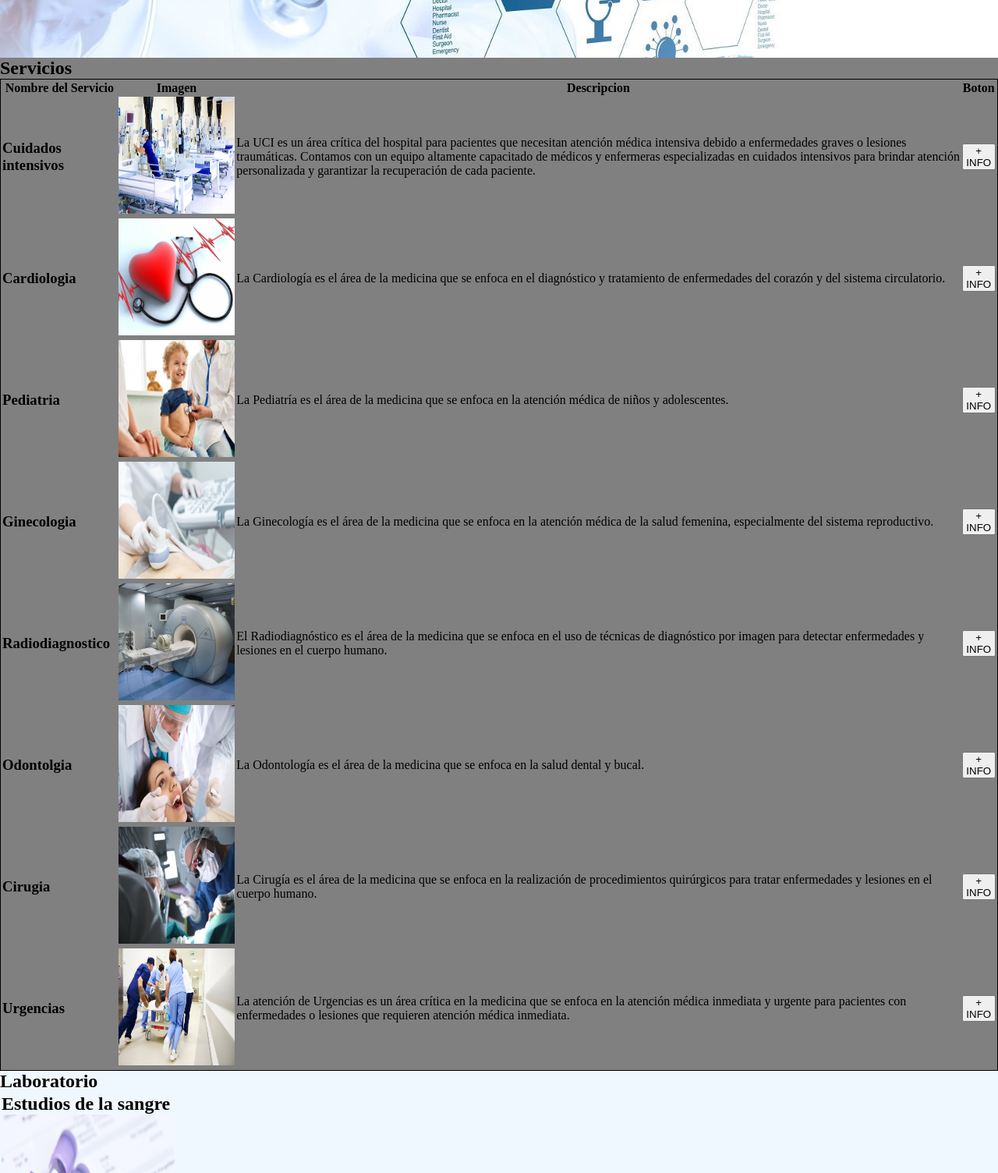
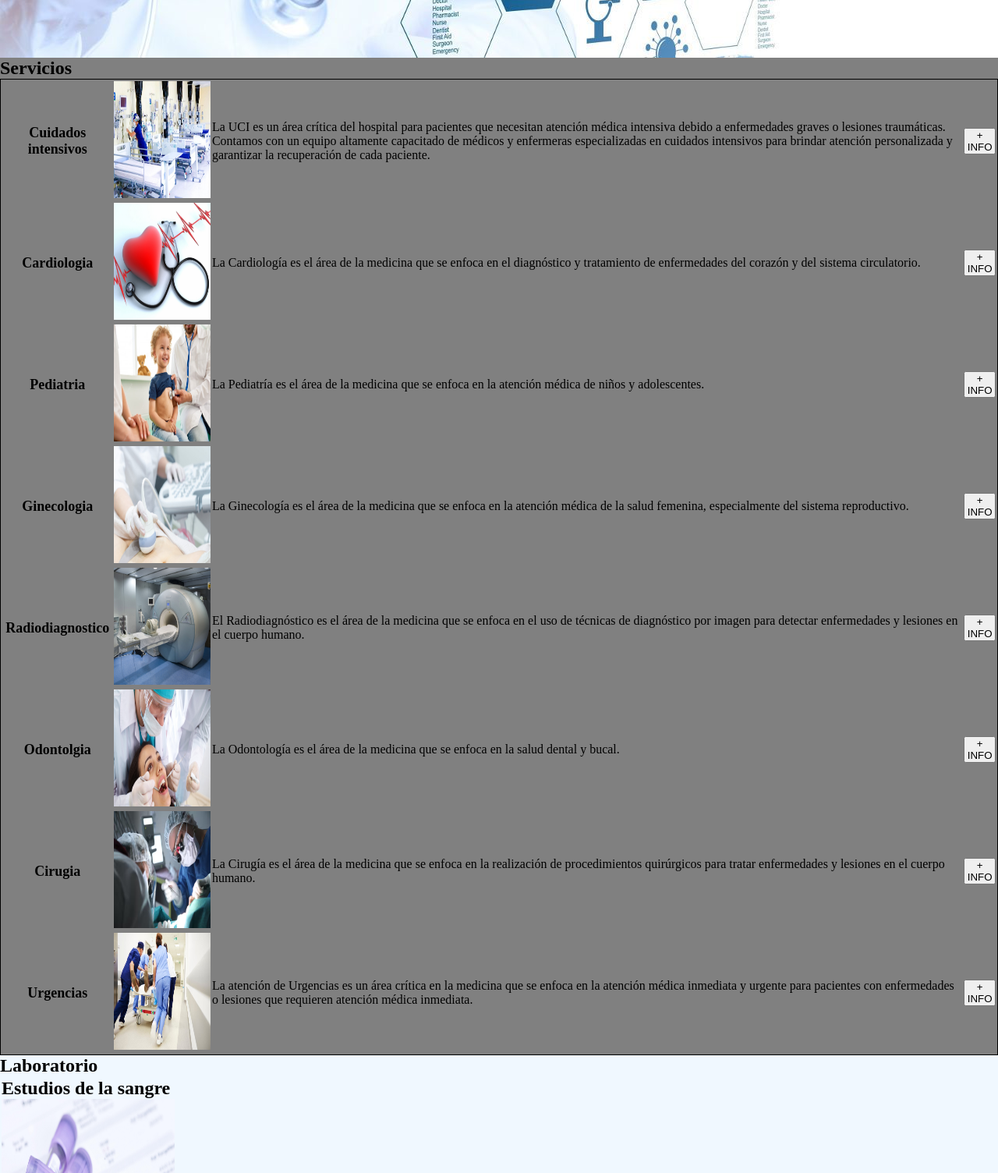
Before and after one commit to AlanSaenz/TP_HTML_BASICO-CSS, a plain HTML site: page index.html in a window 1280 px wide. Shown: the part 560-2064 px from the top of the page at 78% size. Drawn offline with Linux system fonts and the light colour scheme.

Commit message:
Ultima actualizacion antes de dmostrar clase

```diff
--- a/Style.css
+++ b/Style.css
@@ -68,11 +68,7 @@ footer{
 }
 
 #textBanner{
-    /*position: absolute;
-    top: 50%;
-    left: 80%;
-    transform: translate(0%, 0%);
-    */
+
 }
 
 #servicios{
@@ -82,6 +78,16 @@ footer{
 .imagen_Servicios{
     width: 300px;
     height: 150px;
+}
+
+.TituloServicios{
+    font-size: large;
+    align-items: center;
+    text-align: center;
+}
+
+.DescripcionServicios{
+
 }
 
 #laboratorio{
--- a/index.html
+++ b/index.html
@@ -34,58 +34,60 @@
     <section id="servicios">
         <h1>Servicios</h1>
         <table style="border:1px solid black;">
+        <!--
             <tr>
                 <th>Nombre del Servicio</th>
                 <th>Imagen</th>
                 <th>Descripcion</th>
                 <th>Boton</th>
             </tr>
+        -->
             <tr>
-                <td><h3>Cuidados intensivos</h3></td>
+                <td><h3 class="TituloServicios">Cuidados intensivos</h3></td>
                 <td><img class="imagen_Servicios" src="imagenes/CuidadosIntensivos.jpg" alt="Imagen del Servicio"></td>
-                <td><p>La UCI es un área crítica del hospital para pacientes que necesitan atención médica intensiva debido a enfermedades graves o lesiones traumáticas. Contamos con un equipo altamente capacitado de médicos y enfermeras especializadas en cuidados intensivos para brindar atención personalizada y garantizar la recuperación de cada paciente.</p></td>
+                <td><p class="DescripcionServicios">La UCI es un área crítica del hospital para pacientes que necesitan atención médica intensiva debido a enfermedades graves o lesiones traumáticas. Contamos con un equipo altamente capacitado de médicos y enfermeras especializadas en cuidados intensivos para brindar atención personalizada y garantizar la recuperación de cada paciente.</p></td>
                 <td><button class="+info">+ INFO</button></td>
             </tr>
             <tr>
-                <td><h3>Cardiologia</h3></td>
+                <td><h3 class="TituloServicios">Cardiologia</h3></td>
                 <td><img class="imagen_Servicios" src="imagenes/Cardiologia.jpg" alt="Imagen del Servicio"></td>
-                <td><p>La Cardiología es el área de la medicina que se enfoca en el diagnóstico y tratamiento de enfermedades del corazón y del sistema circulatorio.</p></td>
+                <td><p class="DescripcionServicios">La Cardiología es el área de la medicina que se enfoca en el diagnóstico y tratamiento de enfermedades del corazón y del sistema circulatorio.</p></td>
                 <td><button class="+info">+ INFO</button></td>
             </tr>
             <tr>
-                <td><h3>Pediatria</h3></td>
+                <td><h3 class="TituloServicios">Pediatria</h3></td>
                 <td><img class="imagen_Servicios" src="imagenes/Ped.jpg" alt="Imagen del Servicio"></td>
-                <td><p>La Pediatría es el área de la medicina que se enfoca en la atención médica de niños y adolescentes. </p></td>
+                <td><p class="DescripcionServicios">La Pediatría es el área de la medicina que se enfoca en la atención médica de niños y adolescentes. </p></td>
                 <td><button class="+info">+ INFO</button></td>
             </tr>
             <tr>
-                <td><h3>Ginecologia</h3></td>
+                <td><h3 class="TituloServicios">Ginecologia</h3></td>
                 <td><img class="imagen_Servicios" src="imagenes/Ginecologia.jpg" alt="Imagen del Servicio"></td>
-                <td><p>La Ginecología es el área de la medicina que se enfoca en la atención médica de la salud femenina, especialmente del sistema reproductivo.</p></td>
+                <td><p class="DescripcionServicios">La Ginecología es el área de la medicina que se enfoca en la atención médica de la salud femenina, especialmente del sistema reproductivo.</p></td>
                 <td><button class="+info">+ INFO</button></td>
             </tr>
             <tr>
-                <td><h3>Radiodiagnostico</h3></td>
+                <td><h3 class="TituloServicios">Radiodiagnostico</h3></td>
                 <td><img class="imagen_Servicios" src="imagenes/Rad.jpg" alt="Imagen del Servicio"></td>
-                <td><p>El Radiodiagnóstico es el área de la medicina que se enfoca en el uso de técnicas de diagnóstico por imagen para detectar enfermedades y lesiones en el cuerpo humano.</p></td>
+                <td><p class="DescripcionServicios">El Radiodiagnóstico es el área de la medicina que se enfoca en el uso de técnicas de diagnóstico por imagen para detectar enfermedades y lesiones en el cuerpo humano.</p></td>
                 <td><button class="+info">+ INFO</button></td>
             </tr>
             <tr>
-                <td><h3>Odontolgia</h3></td>
+                <td><h3 class="TituloServicios">Odontolgia</h3></td>
                 <td><img class="imagen_Servicios" src="imagenes/Odont.jpeg" alt="Imagen del Servicio"></td>
-                <td><p>La Odontología es el área de la medicina que se enfoca en la salud dental y bucal.</p></td>
+                <td><p class="DescripcionServicios">La Odontología es el área de la medicina que se enfoca en la salud dental y bucal.</p></td>
                 <td><button class="+info">+ INFO</button></td>
             </tr>
             <tr>
-                <td><h3>Cirugia</h3></td>
+                <td><h3 class="TituloServicios">Cirugia</h3></td>
                 <td><img class="imagen_Servicios" src="imagenes/Cirugia.jpg" alt="Imagen del Servicio"></td>
-                <td><p>La Cirugía es el área de la medicina que se enfoca en la realización de procedimientos quirúrgicos para tratar enfermedades y lesiones en el cuerpo humano.</p></td>
+                <td><p class="DescripcionServicios">La Cirugía es el área de la medicina que se enfoca en la realización de procedimientos quirúrgicos para tratar enfermedades y lesiones en el cuerpo humano.</p></td>
                 <td><button class="+info">+ INFO</button></td>
             </tr>
             <tr>
-                <td><h3>Urgencias</h3></td>
+                <td><h3 class="TituloServicios">Urgencias</h3></td>
                 <td><img class="imagen_Servicios" src="imagenes/Urgencias.jpg" alt="Imagen del Servicio"></td>
-                <td><p>La atención de Urgencias es un área crítica en la medicina que se enfoca en la atención médica inmediata y urgente para pacientes con enfermedades o lesiones que requieren atención médica inmediata.</p></td>
+                <td><p class="DescripcionServicios">La atención de Urgencias es un área crítica en la medicina que se enfoca en la atención médica inmediata y urgente para pacientes con enfermedades o lesiones que requieren atención médica inmediata.</p></td>
                 <td><button class="+info">+ INFO</button></td>
             </tr>
         </table>
```
